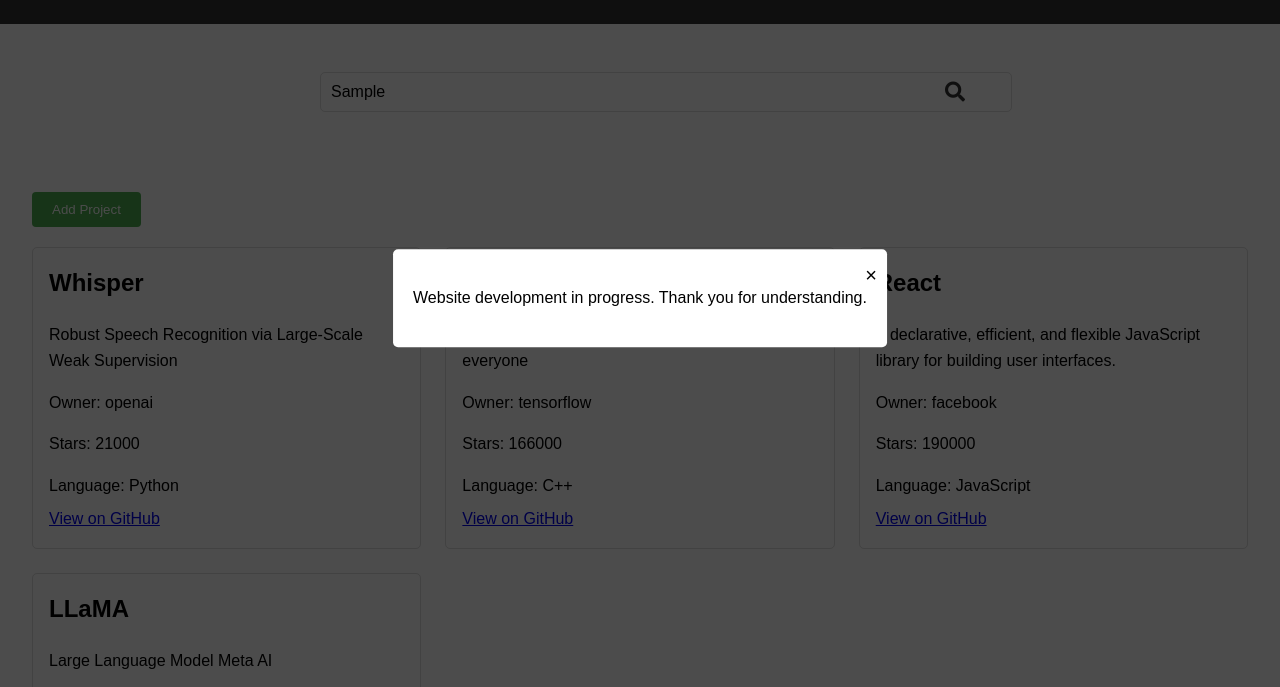
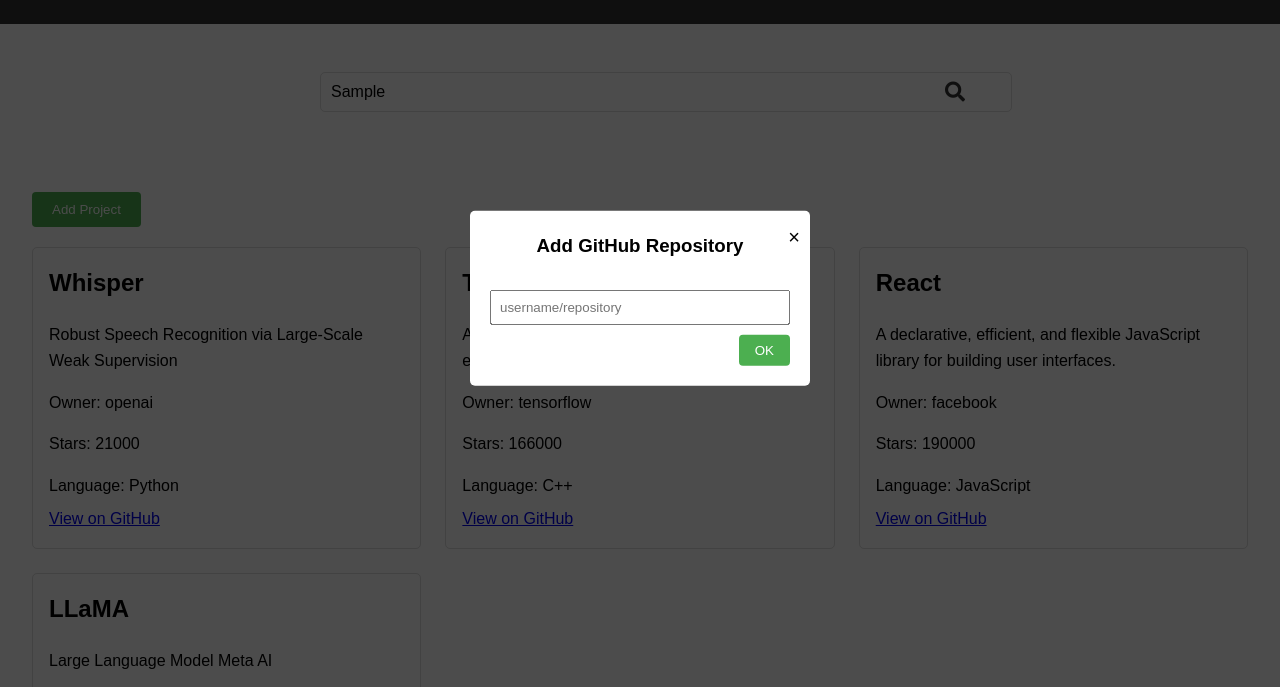
Before and after one commit to g-stanic/estro-medphys, a plain HTML site: page index.html in a window 1280 px wide. Both pictures are taken after typing "Sample" into the empty fields and a click on the button "Add Project". Shown: the part 102-789 px from the top of the page. Drawn offline with Linux system fonts and the light colour scheme.

Commit message:
Add prompt for github repo

```diff
--- a/script.js
+++ b/script.js
@@ -111,7 +111,10 @@
     overlay.innerHTML = `
         <div class="popup">
             <span class="close-btn">&times;</span>
-            <p>Website development in progress. Thank you for understanding.</p>
+            <h3>Add GitHub Repository</h3>
+            <input type="text" id="repoInput" placeholder="username/repository">
+            <button id="submitRepo">OK</button>
+            <p id="repoStatus"></p>
         </div>
     `;
     document.body.appendChild(overlay);
@@ -121,7 +124,33 @@
         overlay.style.display = 'none';
     });
 
+    const submitBtn = overlay.querySelector('#submitRepo');
+    submitBtn.addEventListener('click', checkRepo);
+
     return overlay;
+}
+
+async function checkRepo() {
+    const repoInput = document.getElementById('repoInput');
+    const repoStatus = document.getElementById('repoStatus');
+    const repo = repoInput.value.trim();
+
+    if (!repo) {
+        repoStatus.textContent = "Please enter a repository.";
+        return;
+    }
+
+    try {
+        const response = await fetch(`https://api.github.com/repos/${repo}`);
+        if (response.ok) {
+            repoStatus.textContent = "The repo exists.";
+        } else {
+            repoStatus.textContent = "The repo does not exist.";
+        }
+    } catch (error) {
+        repoStatus.textContent = "An error occurred while checking the repository.";
+        console.error('Error:', error);
+    }
 }
 
 function showOverlay() {
--- a/styles/main.css
+++ b/styles/main.css
@@ -43,6 +43,38 @@
     padding: 20px;
     border-radius: 5px;
     text-align: center;
+    width: 300px;
+}
+
+.popup h3 {
+    margin-top: 0;
+}
+
+.popup input {
+    width: 100%;
+    padding: 8px;
+    margin: 10px 0;
+    box-sizing: border-box;
+}
+
+#submitRepo {
+    padding: 8px 16px;
+    background-color: #4CAF50;
+    color: white;
+    border: none;
+    border-radius: 4px;
+    cursor: pointer;
+    float: right;
+}
+
+#submitRepo:hover {
+    background-color: #45a049;
+}
+
+#repoStatus {
+    clear: both;
+    margin-top: 20px;
+    font-weight: bold;
 }
 
 .close-btn {
```
